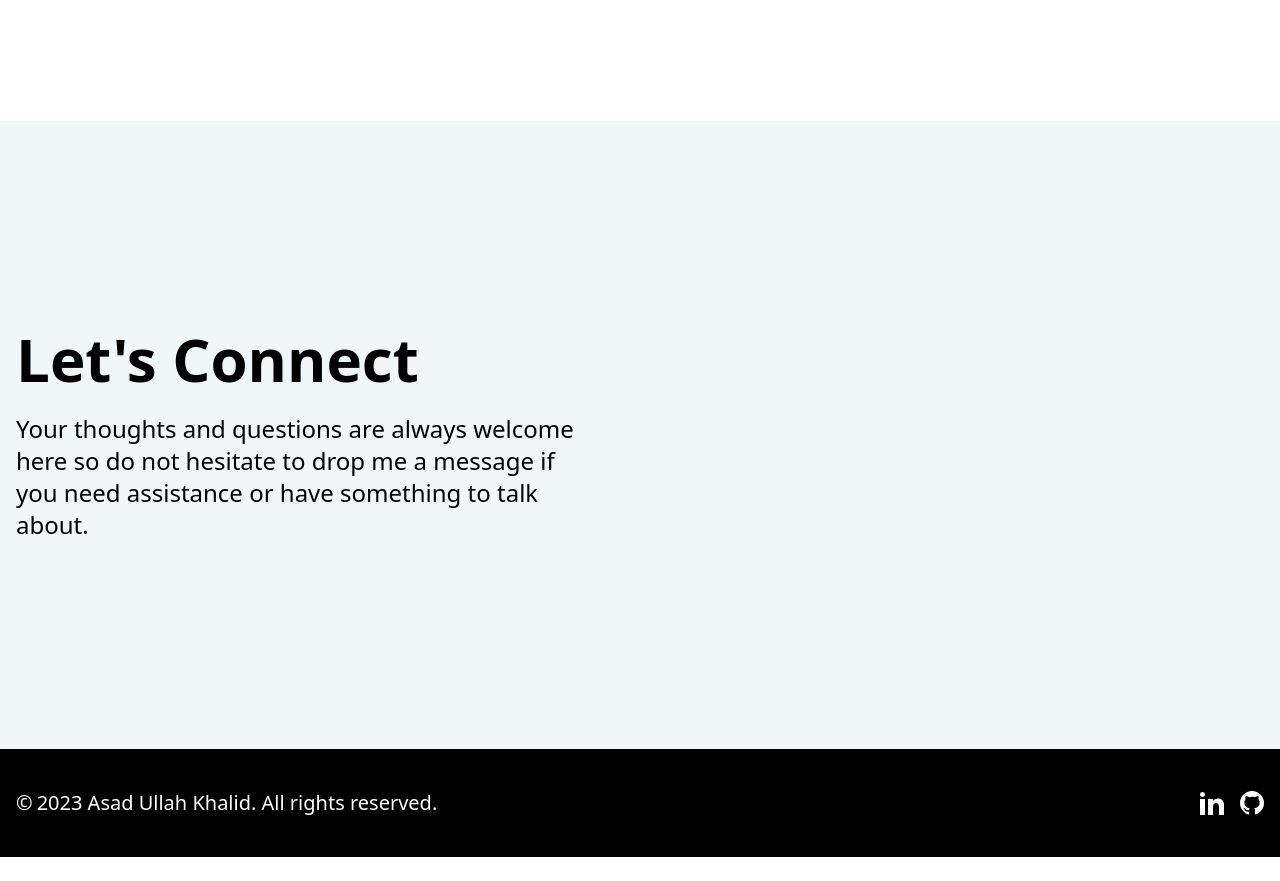
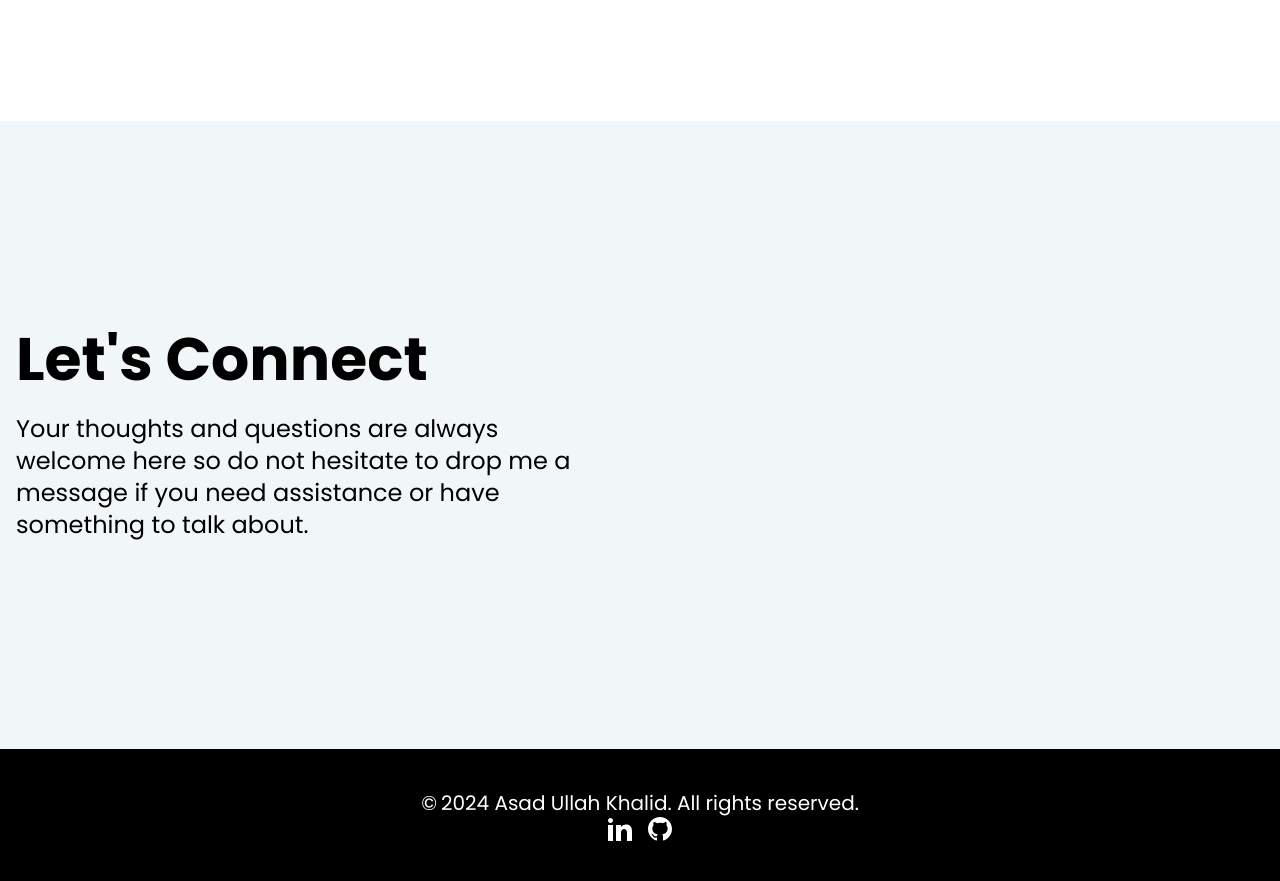
Before and after one commit to asadkhalid305/portfolio, a Next.js app: page /about in a window 1280 px wide. Shown: the part 5080-5961 px from the top of the page. Before the commit the page ends 5937 px from the top, so only its background shows below. Built offline with nearby package versions, Linux system fonts and the light colour scheme.

Commit message:
enhance: poppins font added

```diff
--- a/src/app/about/components/sections/intro.tsx
+++ b/src/app/about/components/sections/intro.tsx
@@ -3,7 +3,7 @@ import { intro, socials } from "@/app/utils/constants";
 
 const { heading } = intro;
 const {
-  mercedesbenzio: { href },
+  mercedesBenzIO: { href },
 } = socials;
 
 export default function Intro() {
--- a/src/app/components/footer.tsx
+++ b/src/app/components/footer.tsx
@@ -7,13 +7,15 @@ const {
   github: { name: githubNamem, icon: githubIcon, href: githubHref },
 } = socials;
 
+const year = new Date().getFullYear();
+
 export default function Footer() {
   return (
     <footer className="bg-c-dark text-c-light text-center py-10">
-      <div className="flex flex-col justify-between items-center px-4 lg:flex-row lg:max-w-7xl lg:mx-auto">
+      <div className="flex flex-col justify-between items-center px-4  lg:max-w-7xl lg:mx-auto">
         <div className="space-x-1 text-xl">
           <span>&#169;</span>
-          <span>2023 Asad Ullah Khalid. All rights reserved.</span>
+          <span>{year} Asad Ullah Khalid. All rights reserved.</span>
         </div>
         <ul className="flex space-x-4 max-md:pt-2">
           <li>
--- a/src/app/components/header-links.tsx
+++ b/src/app/components/header-links.tsx
@@ -3,12 +3,12 @@ import { HeaderLinksProps } from "../utils/types";
 import { socials } from "../utils/constants";
 
 const {
-  topmateio: { href },
+  topmateIO: { href },
 } = socials;
 
 export default function HeaderLinks({ links }: HeaderLinksProps) {
   return (
-    <ul className="space-x-2 text-lg font-medium md:flex">
+    <ul className="space-x-2 text-md font-medium md:flex lg:text-lg">
       {/* <div className="hidden md:show md:flex">
         {links.map((link) => (
           <li
@@ -23,7 +23,7 @@ export default function HeaderLinks({ links }: HeaderLinksProps) {
         <button
           type="button"
           className={clsx(
-            "p-1.5 px-3 font-bold outline outline-2 rounded-lg transition-all duration-300 ease-in-out hover:bg-gray-300"
+            "p-1.5 px-3 font-semibold outline outline-2 rounded-lg transition-all duration-300 ease-in-out hover:bg-gray-300"
           )}
         >
           Book 1:1 Session
--- a/src/app/layout.tsx
+++ b/src/app/layout.tsx
@@ -1,11 +1,18 @@
 import type { Metadata } from "next";
 import { Analytics } from "@vercel/analytics/react";
 import { SpeedInsights } from "@vercel/speed-insights/next";
+import "./globals.css";
 import Footer from "./components/footer";
 import Header from "./components/header";
-import "./globals.css";
+import Chatbot from "./components/chatbot/chatbot";
 import { LayoutProps } from "./utils/types";
-import Chatbot from "./components/chatbot/chatbot";
+import { Poppins } from "next/font/google";
+
+const poppins = Poppins({
+  weight: ["300", "400", "500", "600", "700"],
+  subsets: ["latin"],
+  display: "swap",
+});
 
 export const metadata: Metadata = {
   title: "Asad Ullah Khalid - Portfolio",
@@ -14,8 +21,8 @@ export const metadata: Metadata = {
 
 export default function RootLayout({ children }: LayoutProps) {
   return (
-    <html lang="en">
-      <body className="antialiased scroll-smooth text-c-dark">
+    <html lang="en" className={poppins.className}>
+      <body className="antialiased text-c-dark scroll-smooth lg:subpixel-antialiased ">
         <Header />
         {children}
         <Footer />
--- a/src/app/utils/constants.ts
+++ b/src/app/utils/constants.ts
@@ -6,6 +6,7 @@ import {
   Header,
   Intro,
   Journey,
+  Socials,
   Testimonial,
 } from "./types";
 
@@ -312,7 +313,7 @@ I trust you understand and will cooperate. Enjoy your conversation with AI Assis
   `,
 };
 
-export const socials = {
+export const socials: Socials = {
   linkedIn: {
     name: "LinkedIn",
     href: "https://www.linkedin.com/in/asadkhalid305",
@@ -323,12 +324,12 @@ export const socials = {
     href: "https://github.com/asadkhalid305/",
     icon: "/icons/github.min.svg",
   },
-  topmateio: {
+  topmateIO: {
     name: "Topmate.io",
     href: "https://topmate.io/asadullahkhalid",
     icon: "",
   },
-  mercedesbenzio: {
+  mercedesBenzIO: {
     name: "Mrcedes-Benz.io",
     href: "https://www.mercedes-benz.io/",
     icon: "",
--- a/src/app/utils/types.ts
+++ b/src/app/utils/types.ts
@@ -116,6 +116,17 @@ export type Testimonial = Pick<SectionDefault, "heading"> & {
 
 export type Contact = SectionDefault;
 
+type SocialLink = Link & {
+  icon: string;
+};
+
+export type Socials = {
+  linkedIn: SocialLink;
+  github: SocialLink;
+  topmateIO: SocialLink;
+  mercedesBenzIO: SocialLink;
+};
+
 export type Chatbot = {
   prompt: string;
   dataset: string;
@@ -149,10 +160,3 @@ export type ChatbotFormProps = {
   isMessageLimitReached: boolean;
   handleSend: (event: React.FormEvent<HTMLFormElement>) => void;
 };
-
-export type APIErrorResponse = {
-  message: string;
-  type: string;
-  param: null | string;
-  code: string;
-};
```
